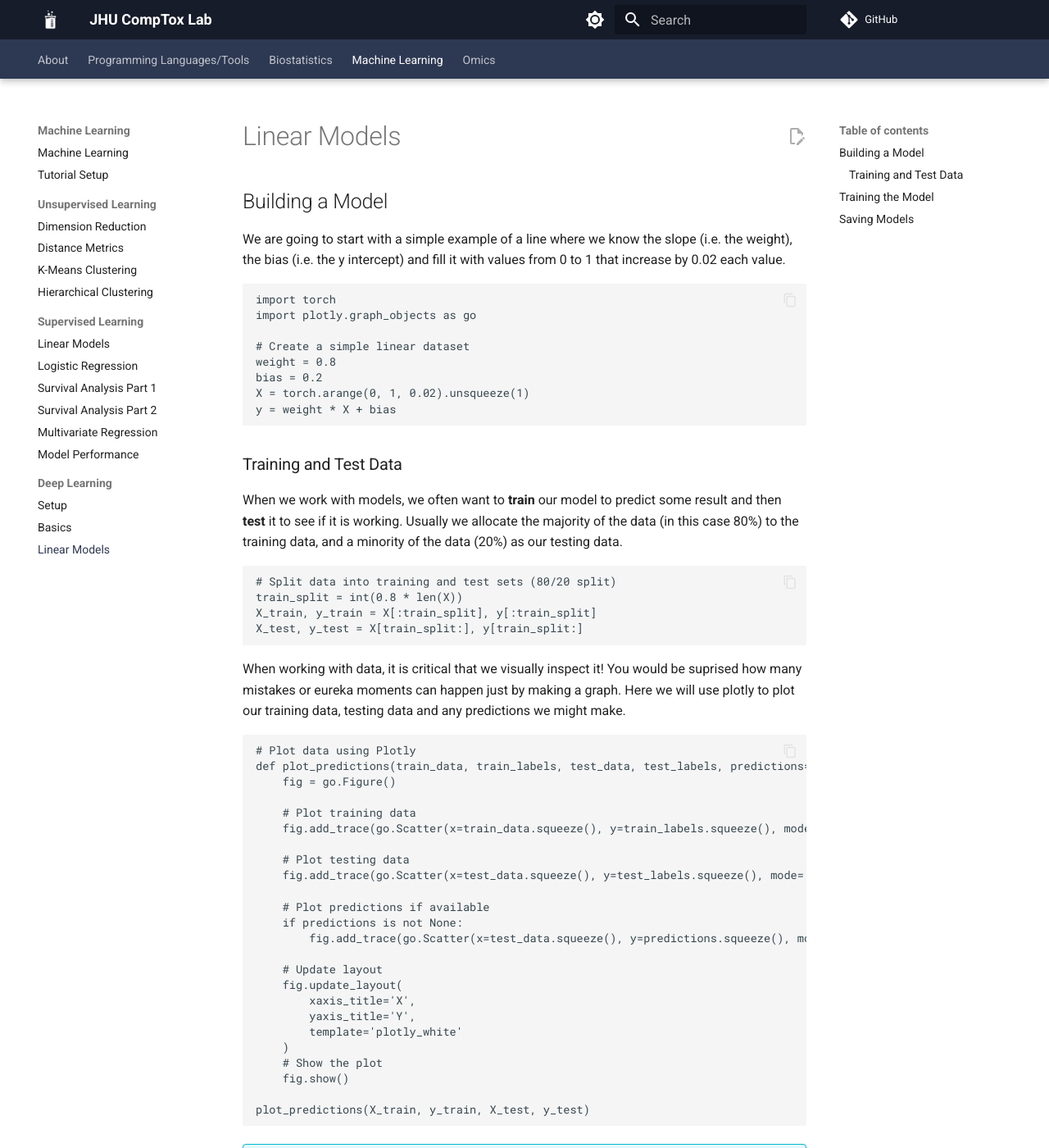
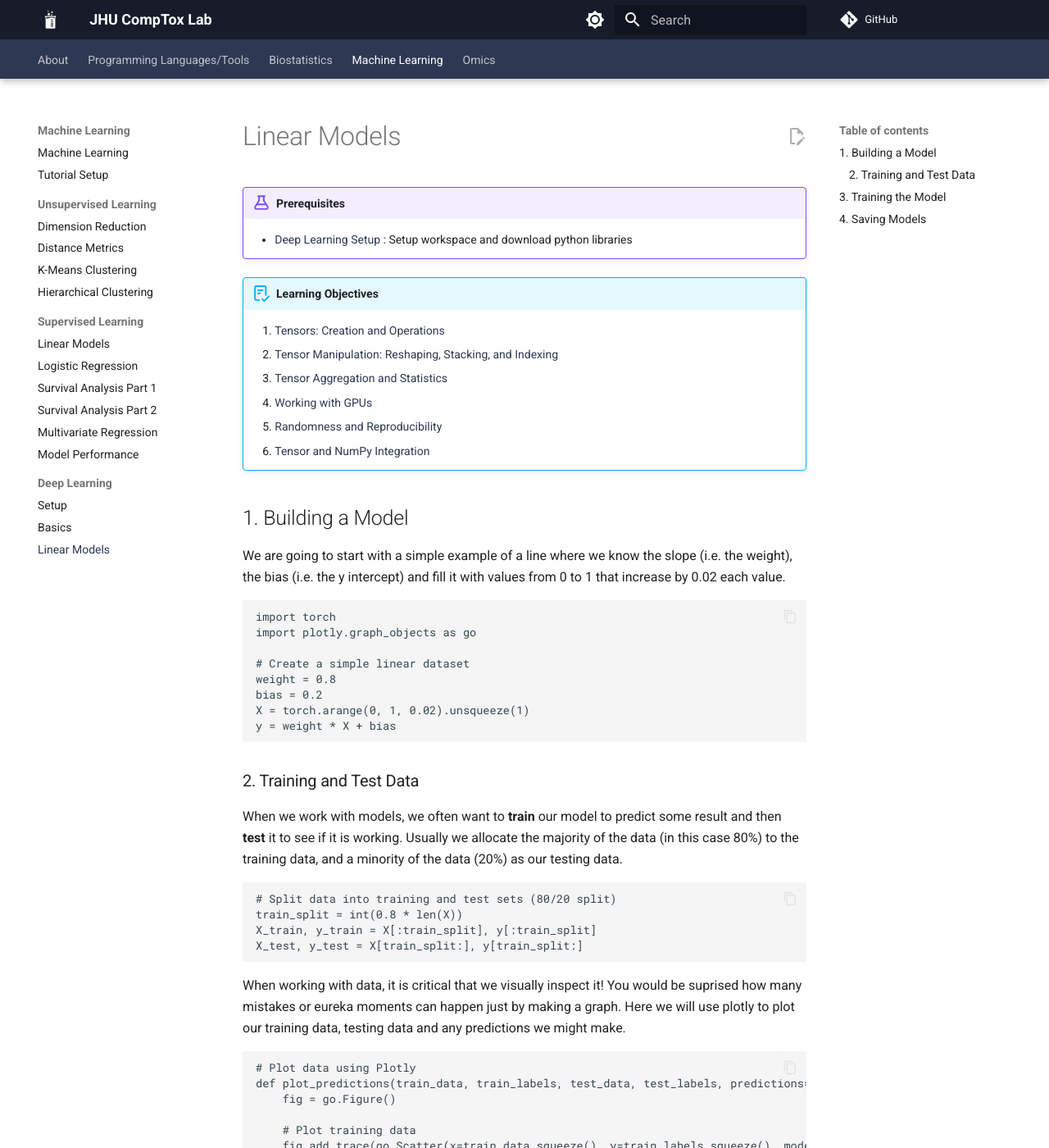
Before and after one commit to comp-tox-jhu/CompToxLab, an MkDocs documentation site: the page built from docs/machine_learning/deep_learning/02_linear_model.md, in a window 1280 px wide and 1400 px high. Shown: the whole window at 82% size. Built offline with MkDocs 1.6.1 and Material for MkDocs 9.7.7, drawn with Linux system fonts in a browser that asks for light colours; comment, search, counter and statistics services are not loaded; some of the changed text lies outside the part shown.

Commit message:
Update 02_linear_model.md

````diff
--- a/docs/machine_learning/deep_learning/02_linear_model.md
+++ b/docs/machine_learning/deep_learning/02_linear_model.md
@@ -1,4 +1,15 @@
-## Building a Model
+!!! example "Prerequisites"
+    - [Deep Learning Setup](./00_setup.md) : Setup workspace and download python libraries
+
+!!! abstract "Learning Objectives"
+    1. [Tensors: Creation and Operations](#1-tensors-creation-and-operations)
+    2. [Tensor Manipulation: Reshaping, Stacking, and Indexing](#2-tensor-manipulation-reshaping-stacking-and-indexing)
+    3. [Tensor Aggregation and Statistics](#3-tensor-aggregation-and-statistics)
+    4. [Working with GPUs](#4-working-with-gpus)
+    5. [Randomness and Reproducibility](#5-randomness-and-reproducibility)
+    6. [Tensor and NumPy Integration](#6-tensor-and-numpy-integration)
+
+## 1. Building a Model
 
 We are going to start with a simple example of a line where we know the slope (i.e. the weight), the bias (i.e. the y intercept) and fill it with values from 0 to 1 that increase by 0.02 each value.
 
@@ -13,7 +24,7 @@ X = torch.arange(0, 1, 0.02).unsqueeze(1)
 y = weight * X + bias
 ```
 
-### Training and Test Data
+### 2. Training and Test Data
 
 When we work with models, we often want to **train** our model to predict some result and then **test** it to see if it is working. Usually we allocate the majority of the data (in this case 80%) to the training data, and a minority of the data (20%) as our testing data.
 
@@ -55,7 +66,7 @@ plot_predictions(X_train, y_train, X_test, y_test)
 
 
 !!! info "Features v. Outcome for Testing and Training Data"
-    ![](img/lr_test_train.png)
+    ![](img/lr_test_train.png){width="500", align=center}
 
 
 To create a model we will start by defining a few things. We are goint to make a class, `LrModel`. A class is essentially a map for creating objects and has methods and attributes:
@@ -83,7 +94,7 @@ model = LrModel() # initiate the model and create an instance!
 print(model.state_dict())
 ```
 
-## Training the Model
+## 3. Training the Model
 
 Ok so we have the shell of a model, now we need to train it on our data so that it can make predictions! To do this we are going to introduce a couple concepts:
 
@@ -160,7 +171,7 @@ plot_epoch_losses(epoch_vals, train_loss_vals, test_loss_vals)
 ```
 
 !!! info "Epochs v. Loss"
-    ![](img/lr_epoch_v_loss.png)
+    ![](img/lr_epoch_v_loss.png){width="500", align=center}
 
 Here we see that the testing error is higher than the training data for the first few hundred epochs until around epoch 300. Now that we have trained our model and see that the loss is quite low, let's compare these predicted values back to the original values.
 
@@ -177,7 +188,7 @@ plot_predictions(X_train, y_train, X_test, y_test, y_preds)
 They look great! The predicted values appear to track both tested and traing values well!
 
 
-## Saving Models
+## 4. Saving Models
 
 To save your model, you can use `torch.save` and save the current state of the model with `model.state_dict` and then designate where to put your model with a file name (here we call it `lr_model.pth`).
 
````
Also changed, not shown: other parts of docs/machine_learning/deep_learning/02_linear_model.md (+1 -1 lines).
